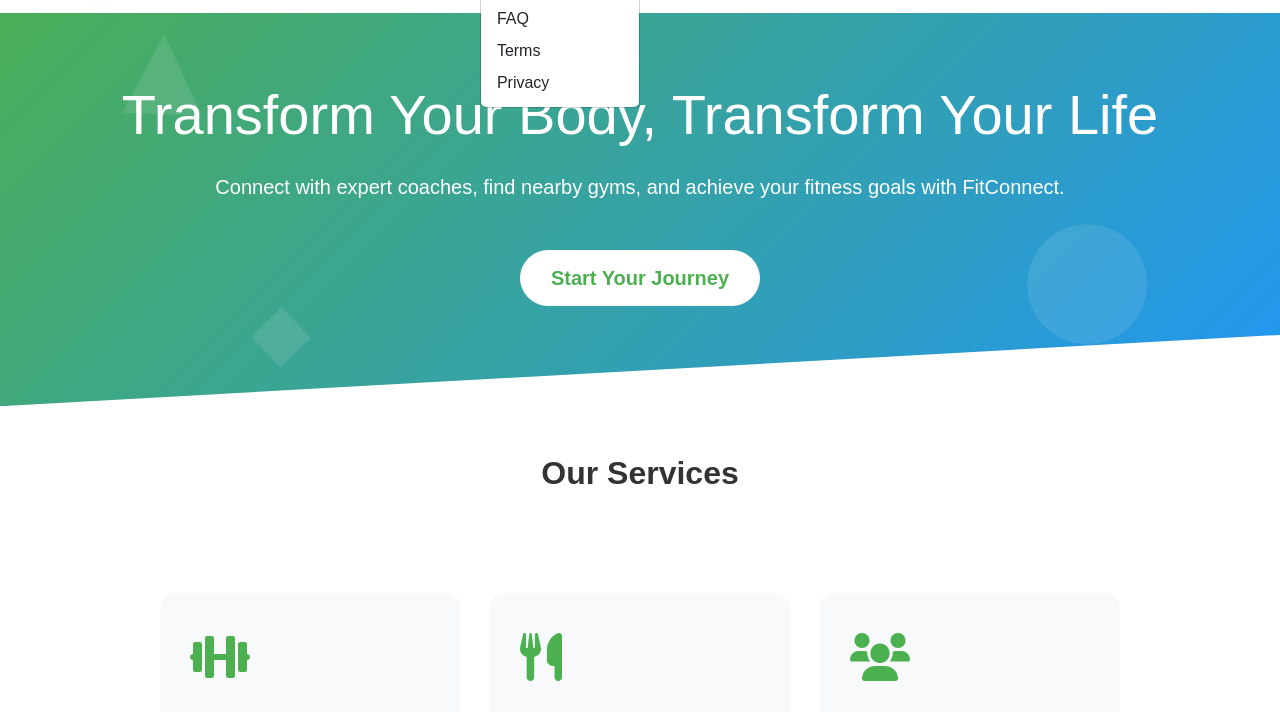
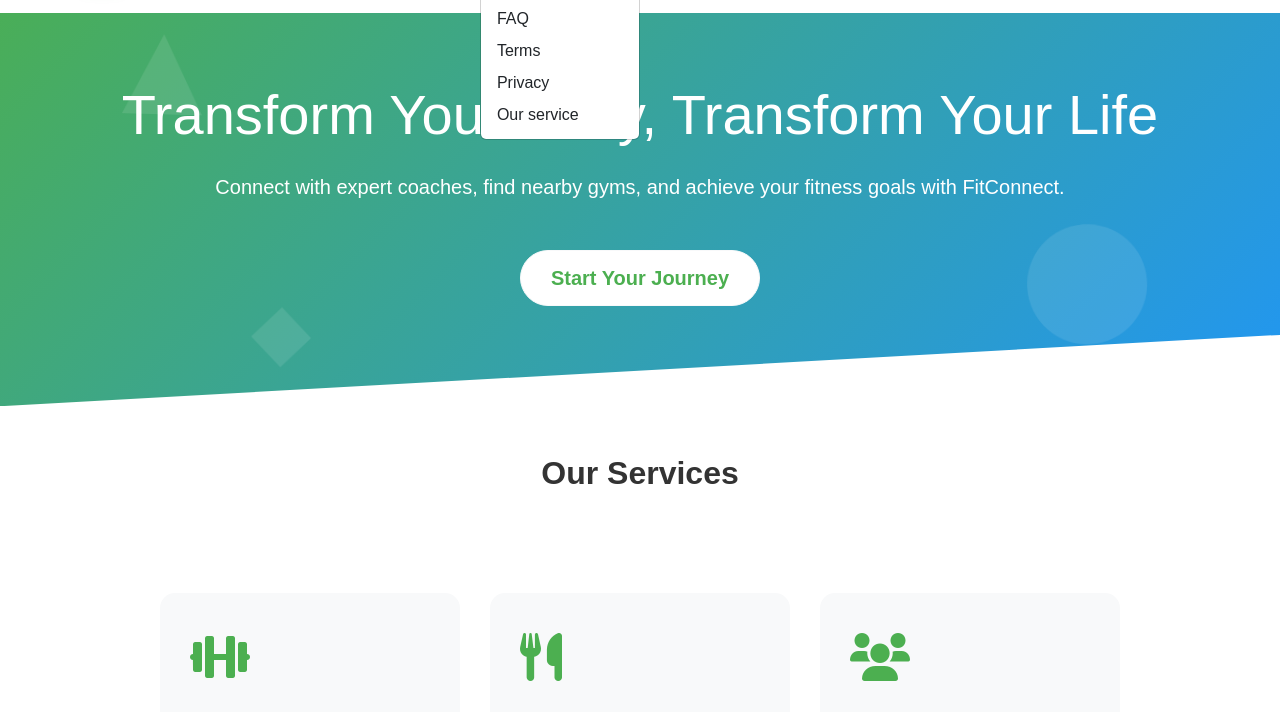
Before and after one commit to sp0rtsxd/FitConnect, a plain HTML site: page index.html in a window 1280 px wide. Both pictures are taken after a click on the button "More". Shown: the part 69-781 px from the top of the page. Drawn offline with nearby package versions, Linux system fonts and the light colour scheme; a web font is replaced by a local one.

Commit message:
updated main page for our service page

```diff
--- a/index.html
+++ b/index.html
@@ -697,6 +697,7 @@
                 <li>
                   <a class="dropdown-item" href="privacy.html">Privacy</a>
                 </li>
+                <li><a class="dropdown-item" href="our-service.html">Our service</a></li>
               </ul>
             </li>
           </ul>
```
